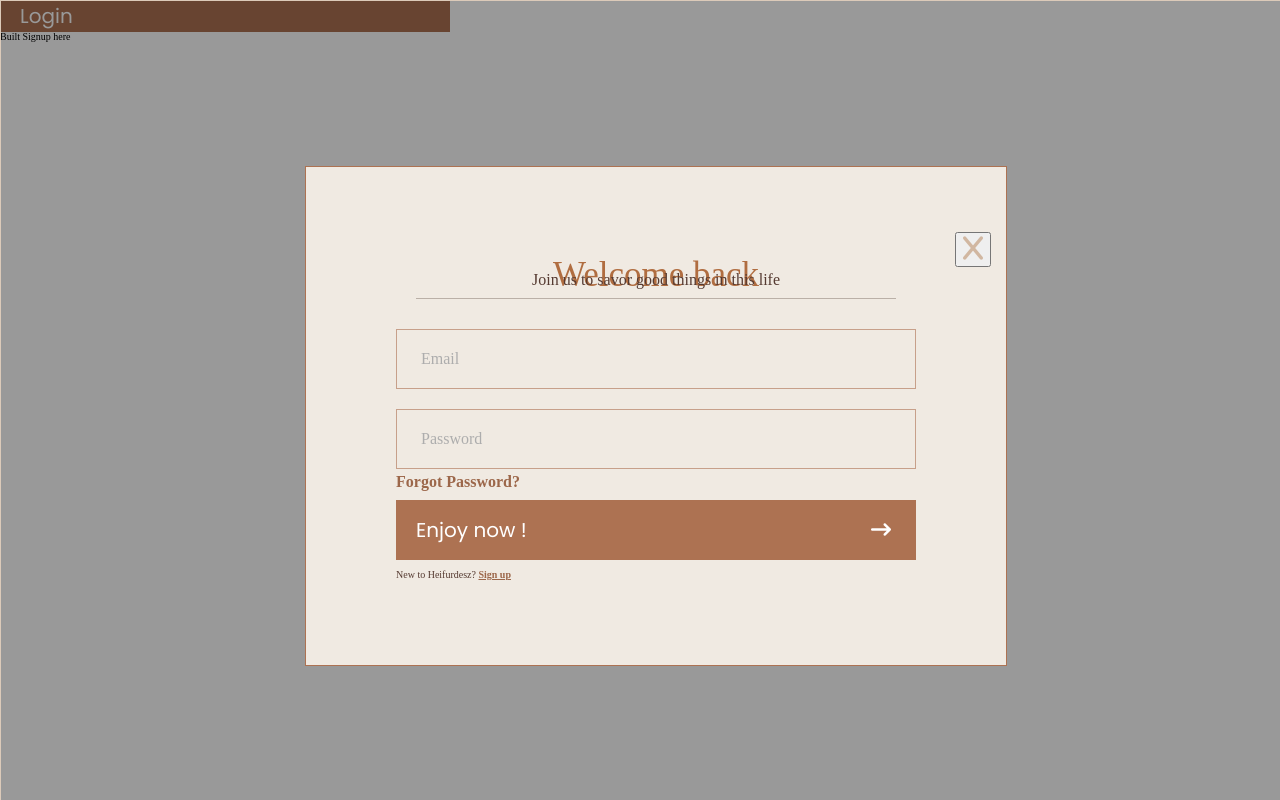
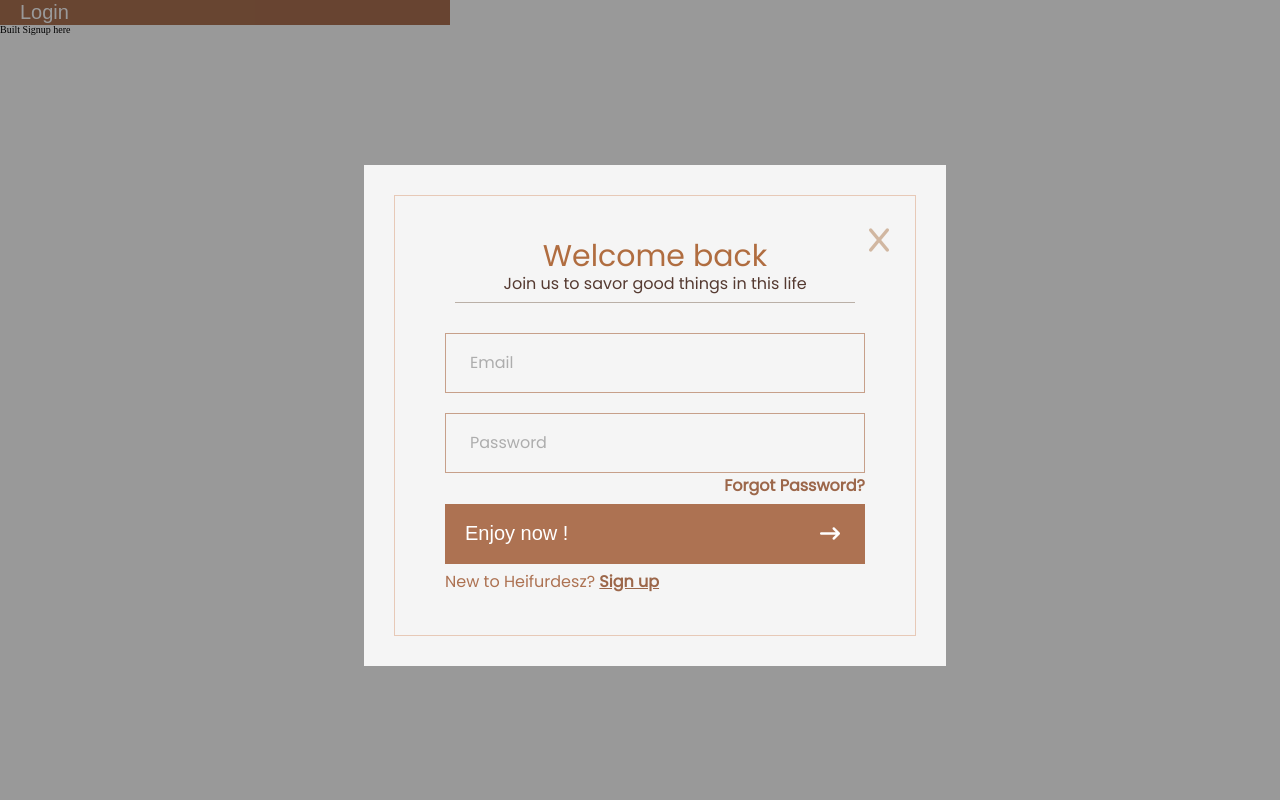
Before and after one commit to huylucwork/furniture-showroom, a React (Create React App) app in the folder client/: page /home in a window 1280 px wide. Both pictures are taken after a click on the button "Login". Built offline with nearby package versions, Linux system fonts and the light colour scheme.

Commit message:
temp login

```diff
--- a/client/src/components/homepage/auth/login.jsx
+++ b/client/src/components/homepage/auth/login.jsx
@@ -1,42 +1,65 @@
 import React from "react";
 import "../../../styles/login.css";
 
-
 export default function Login(props) {
-  // return(
-  return (props.trigger) ? (
-    // <div className="wrapper_body">
-    <div className="wrapper">
-      <div className="ctr">
-        <div className="ctr_icon">
-          <button className="ctr_close-btn" onClick={()=> props.setTrigger(false)}> <i className="fa-solid fa-x fa-2x ctr_icon_my-icon"></i></button>
+  return props.trigger ? (
+    <div className="login_container">
+      <div className="login_wrapper">
+        <div className="login_ctr">
+          <div className="login_icon">
+            <button
+              className="login_close-btn"
+              onClick={() => props.setTrigger(false)}
+            >
+              {" "}
+              <i className="fa-solid fa-x fa-2x login_icon_my-icon"></i>
+            </button>
           </div>
-        <h1 className="ctr_header">Welcome back</h1>
-        <p className="ctr_para">Join us to savor good things in this life</p>
-        <form method="post" className="ctr_form">
-          <div className="ctr_form_text-field">
-            <input className="ctr_form_text-field_input" type="text" autocomplete="off" required />
-            <label className="ctr_form_text-field_label">Email</label>
+          <h1 className="login_header">Welcome back</h1>
+          <p className="login_para">
+            Join us to savor good things in this life
+          </p>
+          <form method="post" className="login_form">
+            <div className="login_form_text-field">
+              <input
+                className="login_form_text-field_input"
+                type="text"
+                autocomplete="off"
+                required
+              />
+              <label className="login_form_text-field_label">Email</label>
             </div>
-          <div className="ctr_form_text-field">
-            <input className="ctr_form_text-field_input" type="password" autocomplete="off" required />
-            <label className="ctr_form_text-field_label">Password</label>
+            <div className="login_form_text-field">
+              <input
+                className="login_form_text-field_input"
+                type="password"
+                autocomplete="off"
+                required
+              />
+              <label className="login_form_text-field_label">Password</label>
             </div>
-          <div className="ctr_desc">
-            <a className="ctr_link" href="#">Forgot Password?</a>
+            <div className="login_desc">
+              <a className="login_link" href="#">
+                Forgot Password?
+              </a>
             </div>
-          <div className="ctr_sign-up-btn">
-            <button className="ctr_sign-up-btn_submit" type="submit" >Enjoy now !</button>
-            <i className="fa-solid fa-arrow-right-long fa-2x ctr_sign-up-btn_icon"></i>
+            <div className="login_sign-up-btn">
+              <button className="login_sign-up-btn_submit" type="submit">
+                Enjoy now !
+              </button>
+              <i className="fa-solid fa-arrow-right-long fa-2x login_sign-up-btn_icon"></i>
             </div>
-          <div className="ctr_signup-link">
-            New to Heifurdesz? <a className="ctr_link" href="#"><u>Sign up</u></a>
+            <div className="login_signup-link">
+              New to Heifurdesz?{" "}
+              <a className="login_link" href="#">
+                <u>Sign up</u>
+              </a>
             </div>
           </form>
         </div>
       </div>
-    // </div>
-
-  ) : "";
-  // )
+    </div>
+  ) : (
+    ""
+  );
 }
--- a/client/src/components/homepage/homepage.jsx
+++ b/client/src/components/homepage/homepage.jsx
@@ -7,21 +7,25 @@ export default function Homepage() {
   const [buttonLogin, setButtonLogin] = useState(false);
 
   useEffect(() => {
-    document.querySelectorAll(".ctr_form_text-field_input").forEach((element) => {
-      element.addEventListener("blur", (event) => {
-        if (event.target.value != "") {
-          event.target.nextElementSibling.classList.add("ctr_form_filled");
-        } else {
-          event.target.nextElementSibling.classList.remove("ctr_form_filled");
-        }
+    document
+      .querySelectorAll(".login_form_text-field_input")
+      .forEach((element) => {
+        element.addEventListener("blur", (event) => {
+          if (event.target.value != "") {
+            event.target.nextElementSibling.classList.add("login_form_filled");
+          } else {
+            event.target.nextElementSibling.classList.remove(
+              "login_form_filled"
+            );
+          }
+        });
       });
-    });
   });
 
   return (
     <div>
       <button
-        className="ctr_sign-up-btn_submit"
+        className="login_sign-up-btn_submit"
         onClick={() => setButtonLogin(true)}
       >
         Login
--- a/client/src/styles/login.css
+++ b/client/src/styles/login.css
@@ -1,19 +1,15 @@
-* {
-    font-family: "Poppins", Arial, Helvetica, sans-serif;
+:root{
+    --backgroundColor: #F5F5F5;
+    --boxColor: #AD7252;
 }
 
-.wrapper_body {
-    display: flex;
-    align-items: center;
-    justify-content: center ;
-}
-.wrapper {
+.login_container {
+    font-family: "Poppins", Arial, Helvetica, sans-serif;
     top: 0 ;
     left: 0;
     width: 100%;
     padding: 15px;
     height: 100%;
-    border: 1px solid #dccab9;
     background-color: rgba(0, 0, 0, 0.4);
     position: fixed;
     display: flex;
@@ -21,42 +17,50 @@
     justify-content: center;
 }
 
-.ctr {
+.login_wrapper{
+    padding: 30px;
+    background-color: var(--backgroundColor);
+    /* background-color: blue; */
+}
+
+.login_ctr {
     position: relative;
     width: 100%;
-    background-color: #f0eae2;
-    padding: 50px;
+    background-color: var(--backgroundColor);
+    padding: 10px;
     display: flex;
-    max-width: 600px;
+    max-width: 500px;
     flex-direction: column;
-    border: 1px solid #ad7252;
+    border: 1px solid #e7c9b7;
 }
 
-.ctr_icon {
+.login_icon {
     position: absolute;
     right: 0;
-    padding: 15px;
+    padding: 20px;
 }
 
-.ctr_icon_my-icon {
+.login_icon_my-icon {
     color: #d1b7a1;
 }
 
-.ctr_icon_my-icon:hover {
+.login_icon_my-icon:hover {
     color: #ad7252;
     cursor: pointer;
     transform: scale(1.2);
 }
 
-.ctr_header {
-    margin-top: 40px;
+.login_header {
+    margin-top: 10px;
+    padding: 25px;
     text-align: center;
     color: #b06d40;
     font-weight: lighter;
-    font-size: 35px;
+    font-size: 30px;
+
 }
 
-.ctr_para {
+.login_para {
     color: #553a31;
     text-align: center;
     border-bottom: 1px solid #bab0a7;
@@ -66,16 +70,16 @@
     font-size: 16px;
 }
 
-.ctr_form {
+.login_form {
     padding: 0 40px;
 }
 
-.ctr_form_text-field {
+.login_form_text-field {
     position: relative;
     margin: 30px 0;
 }
 
-.ctr_form_text-field_input {
+.login_form_text-field_input {
     box-sizing: border-box;
     width: 100%;
     padding: 0 23px;
@@ -87,7 +91,7 @@
     border: 1px solid #c7a08a;
 }
 
-.ctr_form_text-field_label {
+.login_form_text-field_label {
     position: absolute;
     top: 40%;
     left: 5px;
@@ -97,48 +101,51 @@
     font-size: 16px;
     pointer-events: none;
     transition: .2s;
-    background-color: #f0eae2;
+    background-color: var(--backgroundColor);
 }
 
-.ctr_form_text-field_input:focus {
+.login_form_text-field_input:focus {
     border: 2px solid #c7a08a;
 }
 
-.ctr_form_text-field_input:focus+.ctr_form_text-field_label,
-.ctr_form_filled {
+.login_form_text-field_input:focus+.login_form_text-field_label,
+.login_form_filled {
     top: -10px;
     color: #c7a08a;
     padding: 4px;
     font-weight: bold;
 }
 
-.ctr_desc {
+.login_desc {
     margin-top: -25px;
     margin-bottom: 10px;
     font-size: 16px;
     color: #553a31;
+    float: right;
 }
 
-.ctr_link {
+.login_link {
     text-decoration: none;
     color: #9c674a;
     font-weight: bold;
 }
 
-.ctr_sign-up-btn {
+.login_sign-up-btn {
     cursor: pointer;
     width: 100%;
     height: 60px;
     display: flex;
     justify-content: space-between;
-    background-color: #ad7252;
+    /* background-color: #ad7252; */
+    background-color: var(--boxColor);
     margin-bottom: 10px;
 }
 
-.ctr_sign-up-btn_submit {
+.login_sign-up-btn_submit {
     cursor: pointer;
     border: none;
-    background-color: #ad7252;
+    /* background-color: #ad7252; */
+    background-color: var(--boxColor);
     color: #fff;
     font-size: 20px;
     text-align: left;
@@ -147,17 +154,24 @@
     transition: width .5s;
 }
 
-.ctr_sign-up-btn:hover>.ctr_sign-up-btn_submit {
+.login_sign-up-btn:hover>.login_sign-up-btn_submit {
     background-color: #9c674b;
     width: 300px;
 }
 
-.ctr_sign-up-btn_icon {
+.login_sign-up-btn_icon {
     color: #fff;
     margin: auto 25px;
 }
 
-.ctr_signup-link {
+.login_signup-link {
     margin-bottom: 35px;
     color: #553a31;
+    color: var(--boxColor);
+    font-size: 16px;
 }
+
+.login_close-btn{
+    border: none;
+    background-color: var(--backgroundColor);
+}
```
Lines whose indentation alone changed are shown as unchanged.
